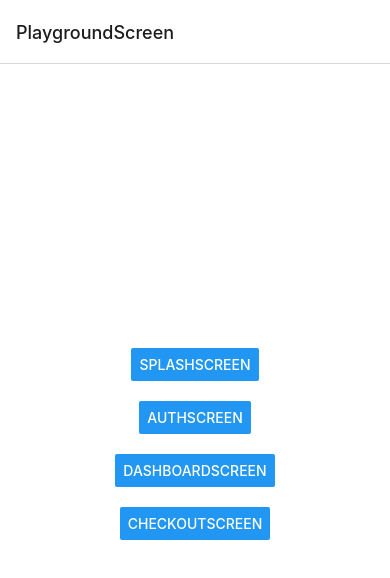
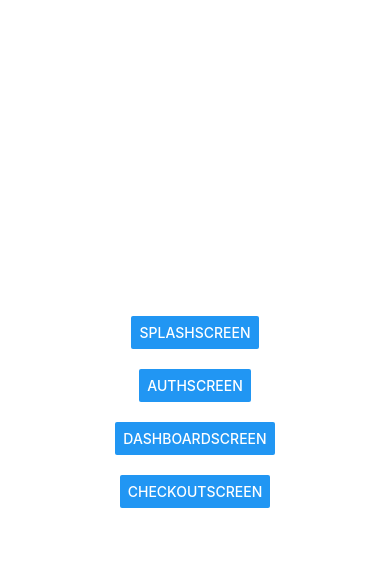
Before and after one commit to tawhidur-tanim/YogaMobile, a React Native app in the folder dyogaCustomer/: screen / in a window 390 px wide. Shown: the top 578 px of the page. Built offline with nearby package versions, Linux system fonts and the light colour scheme.

Commit message:
Activity P - Hide app action bar

```diff
--- a/dyogaCustomer/App.js
+++ b/dyogaCustomer/App.js
@@ -1,6 +1,6 @@
-import { StyleSheet } from 'react-native';
-import { NavigationContainer } from '@react-navigation/native';
-import { createNativeStackNavigator } from '@react-navigation/native-stack';
+import {StyleSheet} from 'react-native';
+import {NavigationContainer} from '@react-navigation/native';
+import {createNativeStackNavigator} from '@react-navigation/native-stack';
 import SplashScreen from "./app/activities/SplashScreen";
 import PlaygroundScreen from "./app/activities/PlaygroundScreen";
 import AuthScreen from "./app/activities/AuthScreen";
@@ -12,12 +12,14 @@ const Stack = createNativeStackNavigator();
 export default function App() {
     return (
         <NavigationContainer>
-          <Stack.Navigator>
-              <Stack.Screen name="PlaygroundScreen" component={PlaygroundScreen} />
-              <Stack.Screen name="SplashScreen" component={SplashScreen} />
-              <Stack.Screen name="AuthScreen" component={AuthScreen} />
-              <Stack.Screen name="DashboardScreen" component={DashboardScreen} />
-              <Stack.Screen name="CheckoutScreen" component={CheckoutScreen} />
+            <Stack.Navigator screenOptions={{
+                headerShown: false
+            }}>
+                <Stack.Screen name="PlaygroundScreen" component={PlaygroundScreen}/>
+                <Stack.Screen name="SplashScreen" component={SplashScreen}/>
+                <Stack.Screen name="AuthScreen" component={AuthScreen}/>
+                <Stack.Screen name="DashboardScreen" component={DashboardScreen}/>
+                <Stack.Screen name="CheckoutScreen" component={CheckoutScreen}/>
             </Stack.Navigator>
         </NavigationContainer>
     );
--- a/dyogaCustomer/app/activities/SplashScreen.js
+++ b/dyogaCustomer/app/activities/SplashScreen.js
@@ -1,12 +1,10 @@
-import { Link } from 'expo-router';
-import { StatusBar } from 'expo-status-bar';
-import { StyleSheet, Text, View } from 'react-native';
+import { StyleSheet, View } from 'react-native';
+import {StatusBar} from "expo-status-bar";
 
 export default function SplashScreen() {
   return (
     <View style={styles.container}>
-
-      <StatusBar style="auto" />
+      <StatusBar translucent={true} />
     </View>
   );
 }
```
Also changed, not shown: dyogaCustomer/assets/splash_1.png (added), dyogaCustomer/assets/splash_2.png (added). Lines whose indentation alone changed are shown as unchanged.
